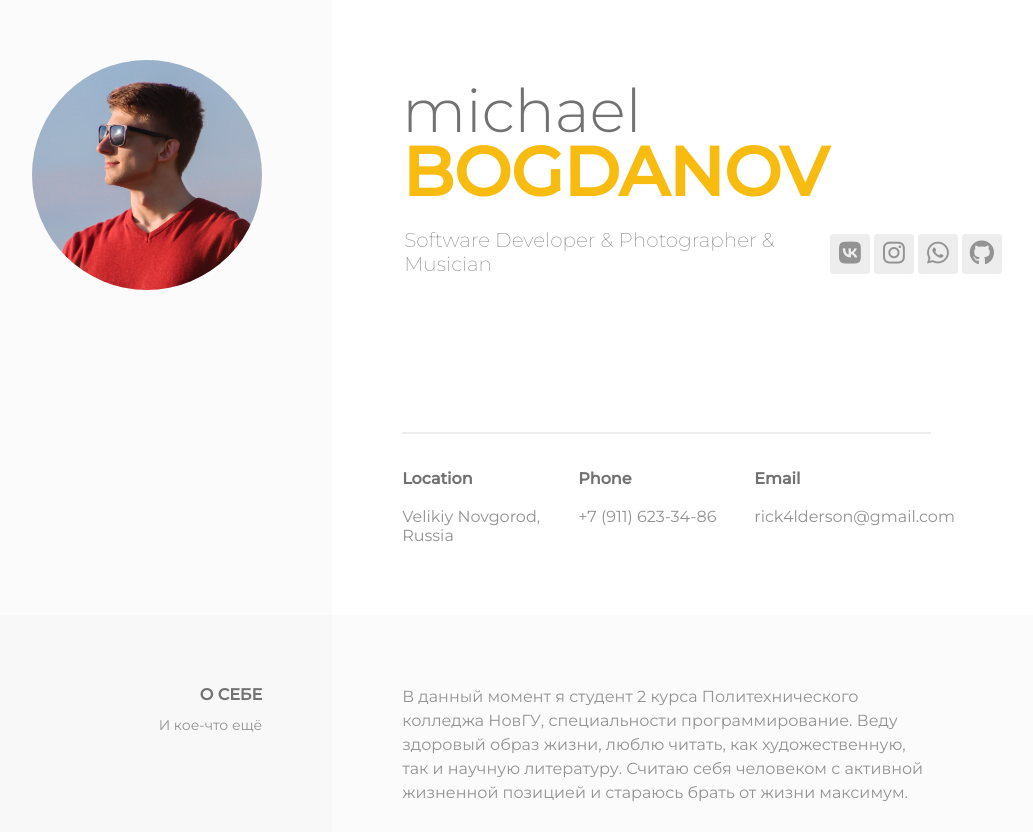
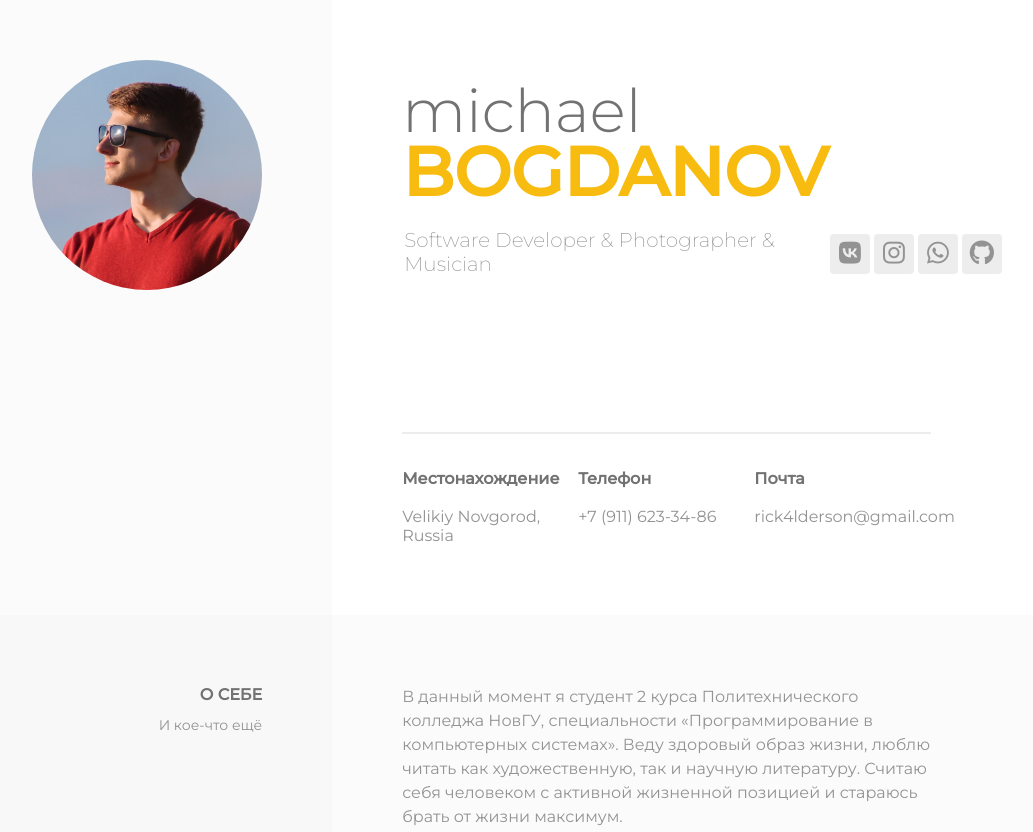
Before and after one commit to MichaelBogdanov/Resume, a plain HTML site: page index.html in a window 1280 px wide. Shown: the part 185-1017 px from the top of the page, without its empty margins (135-1168 px from the left). Drawn offline with Linux system fonts and the light colour scheme.

Commit message:
Update site

```diff
--- a/index.html
+++ b/index.html
@@ -53,19 +53,19 @@
                 <div class="info max_width">
                     <article>
                         <br>
-                        <p class="info_title">Location</p>
+                        <p class="info_title">Местонахождение</p>
                         <br>
                         <p class="info_subtitle">Velikiy Novgorod, Russia</p>
                     </article>
                     <article>
                         <br>
-                        <p class="info_title">Phone</p>
+                        <p class="info_title">Телефон</p>
                         <br>
                         <a href="tel:+79116233486" class="info_subtitle info_a">+7 (911) 623-34-86</a>
                     </article>
                     <article>
                         <br>
-                        <p class="info_title">Email</p>
+                        <p class="info_title">Почта</p>
                         <br>
                         <a href="mailto:rick4lderson@gmail.com" class="info_subtitle info_a">rick4lderson@gmail.com</a>
                     </article>
@@ -83,7 +83,7 @@
         <main>
             <div class="intro max_width">
                 <div class="intro_text">
-                <p>В данный момент я студент 2 курса Политехнического колледжа НовГУ, специальности программирование. Веду здоровый образ жизни, люблю читать, как художественную, так и научную литературу. Считаю себя человеком с активной жизненной позицией и стараюсь брать от жизни максимум.</p><br>
+                <p>В данный момент я студент 2 курса Политехнического колледжа НовГУ, специальности «Программирование в компьютерных системах». Веду здоровый образ жизни, люблю читать как художественную, так и научную литературу. Считаю себя человеком с активной жизненной позицией и стараюсь брать от жизни максимум.</p><br>
                 <p>Получаю большое удовольствие от саморазвития и уделяю ему большую часть свободного времени. За последние несколько лет я участвовал в проведении и организации многих крупных мероприятий, а также со своей командой реализовал несколько масштабных проектов. </p>
                 </div>
             </div>
@@ -286,7 +286,7 @@
                         </div>
                     </div>
                     <div class="dot_text">
-                        <p>В рамках проведения устного собеседования по русскому языку я был техническим специалистом. В мои обязанности входили: подготовка аппаратного обеспечения, установка и настройка программного обеспечения, а также предотвращение появления возможных проблем.</p>
+                        <p>В рамках проведения устного собеседования по русскому языку я был техническим специалистом. В мои обязанности входили подготовка аппаратного обеспечения, установка и настройка программного обеспечения, а также предотвращение появления возможных проблем.</p>
                     </div>
                 </div>
                 <div class="dot">
@@ -467,19 +467,19 @@
                 <div class="footer_info">
                     <article>
                         <br>
-                        <p class="info_title">Location</p>
+                        <p class="info_title">Местонахождение</p>
                         <br>
                         <p class="info_subtitle">Velikiy Novgorod, Russia</p>
                     </article>
                     <article>
                         <br>
-                        <p class="info_title">Phone</p>
+                        <p class="info_title">Телефон</p>
                         <br>
                         <a href="tel:+79116233486" class="info_subtitle info_a">+7 (911) 623-34-86</a>
                     </article>
                     <article>
                         <br>
-                        <p class="info_title">Email</p>
+                        <p class="info_title">Почта</p>
                         <br>
                         <a href="mailto:rick4lderson@gmail.com" class="info_subtitle info_a">rick4lderson@gmail.com</a>
                     </article>
```
